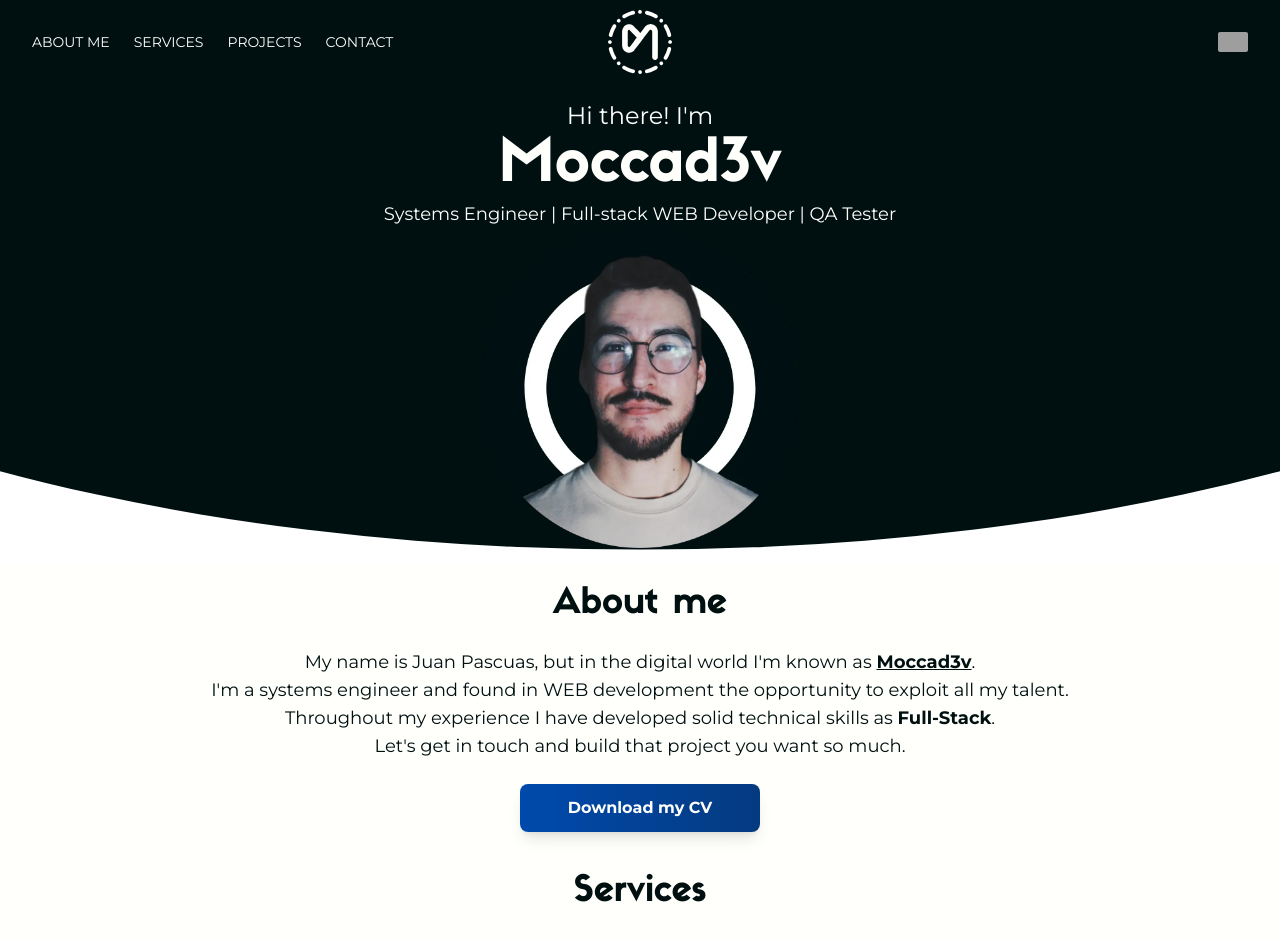
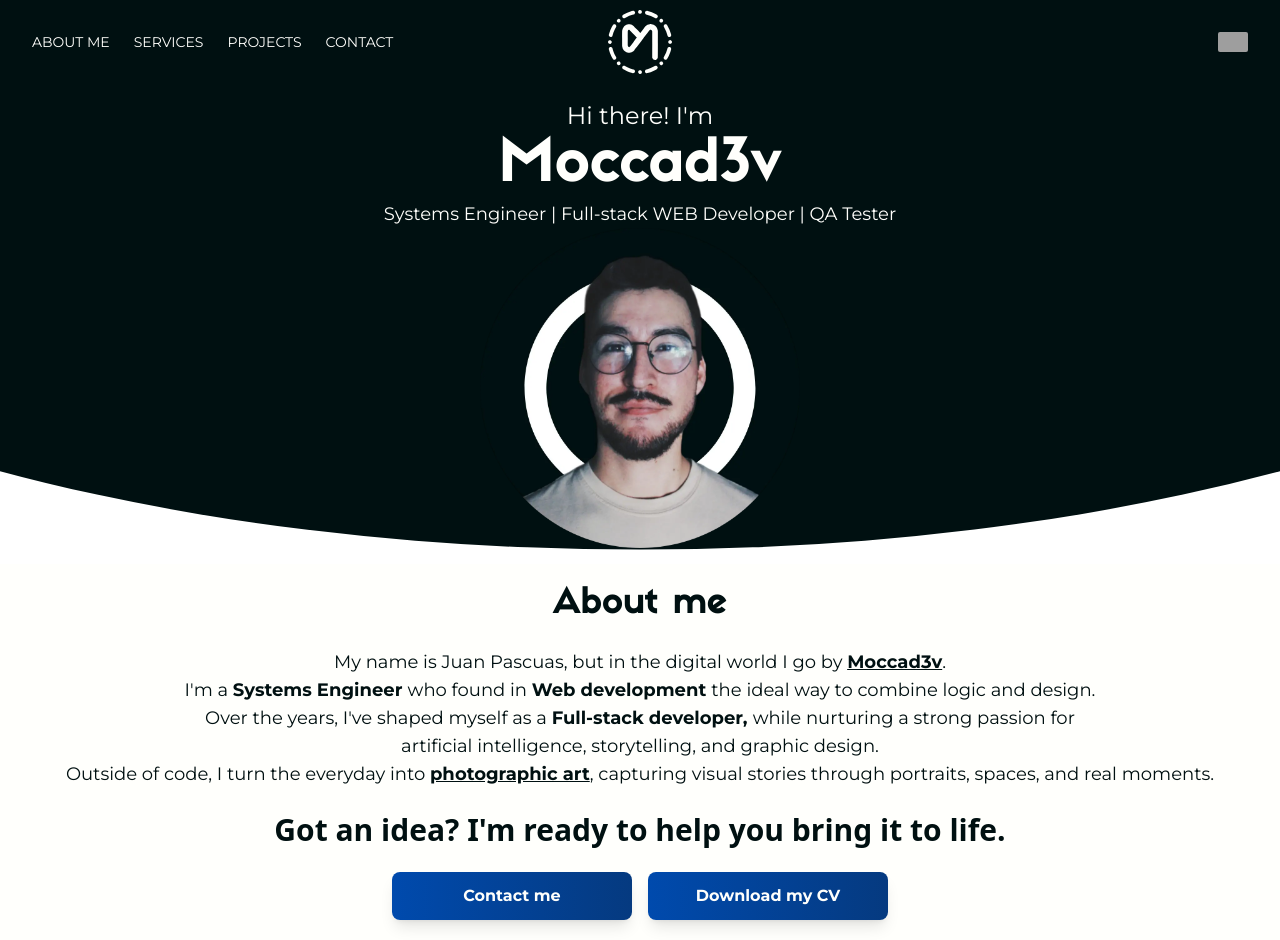
Before and after one commit to moccad3v/my-portfolio, a React (Vite) app: page / in a window 1280 px wide. Shown: the top 940 px of the page. Built offline with nearby package versions, Linux system fonts and the light colour scheme; grey boxes are pictures that could not be loaded.

Commit message:
Update CV links, social media icons, and language files for consistency and minor design improvements

```diff
--- a/src/App.jsx
+++ b/src/App.jsx
@@ -7,6 +7,7 @@ import Services from "./components/services.jsx";
 import Projects from "./components/projects.jsx";
 import Contact from "./components/contact.jsx";
 import Menu from "~icons/lucide/menu";
+import SILinkedIn from "~icons/simple-icons/linkedin";
 import SIFacebook from "~icons/simple-icons/facebook";
 import SIX from "~icons/simple-icons/x";
 import SIInstagram from "~icons/simple-icons/instagram";
@@ -145,7 +146,7 @@ function App() {
               href="https://www.linkedin.com/in/moccad3v/"
               target="_blank"
               rel="noopener noreferrer"
-              className="font-semibold underline"
+              className="font-semibold underline hover:text-moccaBlue"
             >
               {texts.footer.description.hl1}
             </a>
@@ -155,25 +156,32 @@ function App() {
           </p>
           <div className="flex justify-center md:justify-end gap-4 mt-2 md:mt-0">
             <a
+              href="https://www.linkedin.com/moccad3v"
+              target="_blank"
+              rel="noopener noreferrer"
+            >
+              <SILinkedIn className="w-5 h-5 hover:text-moccaBlue transition" />
+            </a>
+            <a
               href="https://www.facebook.com/moccad3v"
               target="_blank"
               rel="noopener noreferrer"
             >
-              <SIFacebook className="w-6 h-6 hover:text-moccaBlue transition" />
+              <SIFacebook className="w-5 h-5 hover:text-moccaBlue transition" />
             </a>
             <a
               href="https://www.x.com/moccad3v"
               target="_blank"
               rel="noopener noreferrer"
             >
-              <SIX className="w-6 h-6  hover:text-moccaBlue transition" />
+              <SIX className="w-5 h-5  hover:text-moccaBlue transition" />
             </a>
             <a
               href="https://www.instagram.com/moccad3v"
               target="_blank"
               rel="noopener noreferrer"
             >
-              <SIInstagram className="w-6 h-6 hover:text-moccaBlue transition" />
+              <SIInstagram className="w-5 h-5 hover:text-moccaBlue transition" />
             </a>
           </div>
         </div>
--- a/src/components/aboutme.jsx
+++ b/src/components/aboutme.jsx
@@ -15,22 +15,49 @@ const AboutMe = ({ texts, language }) => {
         {texts.aboutMeSec.title}
       </h2>
 
-      <p className="mb-6 whitespace-pre-line text-lg max-w-6xl text-moccaBlack font-montserrat">
+      <p className="mb-6 whitespace-pre-line text-center text-lg max-w-6xl text-moccaBlack font-montserrat">
         {texts.aboutMeSec.description.p1}
         <a
           href="https://www.linkedin.com/in/moccad3v"
           target="_blank"
           rel="noopener noreferrer"
-          className="font-bold underline"
+          className="font-bold underline hover:text-moccaBlue"
         >
           {texts.aboutMeSec.description.hl1}
         </a>
-
         {texts.aboutMeSec.description.p2}
         <span className="font-bold">{texts.aboutMeSec.description.hl2}</span>
         {texts.aboutMeSec.description.p3}
+        <span className="font-bold">{texts.aboutMeSec.description.hl3}</span>
+        {texts.aboutMeSec.description.p4}
+        {texts.aboutMeSec.description.p5}
+        <span className="font-bold">{texts.aboutMeSec.description.hl4}</span>
+        {texts.aboutMeSec.description.p6}
+        {texts.aboutMeSec.description.p7}
+        {texts.aboutMeSec.description.p8}
+        <a
+          href="https://www.instagram.com/studiosmocca"
+          target="_blank"
+          rel="noopener noreferrer"
+          className="font-bold underline hover:text-moccaBlue"
+        >
+          {texts.aboutMeSec.description.hl5}
+        </a>
+        {texts.aboutMeSec.description.p9}
       </p>
+      <span className="mb-6 font-bold text-3xl text-moccaBlack ">
+        {texts.aboutMeSec.description.p10}
+      </span>
 
+      <div className="flex gap-4 flex-col md:grid md:grid-cols-2 justify-center">
+        <a
+          href="https://www.linkedin.com/in/moccad3v"
+          target="_blank"
+          rel="noopener noreferrer"
+          className="w-60 font-montserrat px-6 py-3 bg-gradient-to-r from-moccaBlue to-[#053a80] text-moccaWhite font-bold rounded-lg shadow-lg transition-transform transform hover:scale-105"
+        >
+          {texts.aboutMeSec.contact}
+        </a>
         <a
           href={cvFile}
           download
@@ -38,6 +65,7 @@ const AboutMe = ({ texts, language }) => {
         >
           {texts.aboutMeSec.downloadCV}
         </a>
+      </div>
     </section>
   );
 };
--- a/src/components/scrolltotop.jsx
+++ b/src/components/scrolltotop.jsx
@@ -6,7 +6,7 @@ export default function ScrollToTop() {
 
   useEffect(() => {
     const toggleVisibility = () => {
-      setVisible(window.scrollY > 150);
+      setVisible(window.scrollY > 300);
     };
     window.addEventListener("scroll", toggleVisibility);
     return () => window.removeEventListener("scroll", toggleVisibility);
@@ -21,7 +21,7 @@ export default function ScrollToTop() {
   return (
     <button
       onClick={scrollToTop}
-      className="fixed bottom-[6px] right-[6px] z-50 bg-gradient-to-r from-moccaBlue to-[#053a80] text-white p-3 rounded-full shadow-lg md:bottom-16 md:right-2 transition-transform transform hover:scale-105"
+      className="fixed bottom-[6px] right-[6px] z-50 bg-gradient-to-r from-moccaBlue to-[#053a80] text-white p-3 rounded-full shadow-lg md:bottom-[60px] md:right-2 transition-transform transform hover:scale-105"
       aria-label="Back to Top"
     >
       <ArrowUpIcon className="w-5 h-5" />
--- a/src/languages/en.js
+++ b/src/languages/en.js
@@ -19,12 +19,23 @@ const en = {
   aboutMeSec: {
     title: "About me",
     description: {
-      p1: "My name is Juan Pascuas, but in the digital world I'm known as ",
+      p1: "My name is Juan Pascuas, but in the digital world I go by ",
       hl1: "Moccad3v",
-      p2: ".\nI'm a systems engineer and found in WEB development the opportunity to exploit all my talent.\nThroughout my experience I have developed solid technical skills as ",
-      hl2: "Full-Stack",
-      p3: ".\nLet's get in touch and build that project you want so much.",
+      p2: ".\nI'm a ",
+      hl2: "Systems Engineer ",
+      p3: "who found in ",
+      hl3: "Web development ",
+      p4: "the ideal way to combine logic and design.",
+      p5: "\nOver the years, I've shaped myself as a ",
+      hl4: "Full-stack developer, ",
+      p6: "while nurturing a strong passion for ",
+      p7: "\nartificial intelligence, storytelling, and graphic design",
+      p8: ".\nOutside of code, I turn the everyday into ",
+      hl5: "photographic art",
+      p9: ", capturing visual stories through portraits, spaces, and real moments.",
+      p10: "\nGot an idea? I'm ready to help you bring it to life.",
     },
+    contact: "Contact me",
     downloadCV: "Download my CV",
   },
   servicesSec: {
--- a/src/languages/es.js
+++ b/src/languages/es.js
@@ -21,10 +21,21 @@ const es = {
     description: {
       p1: "Me llamo Juan Pascuas, pero en el mundo digital me conocen como ",
       hl1: "Moccad3v",
-      p2: ".\nSoy ingeniero de sistemas y encontré en el desarrollo WEB la oportunidad de explotar todo mi talento.\nA lo largo de mi experiencia he desarrollado habilidades técnicas sólidas como ",
-      hl2: "Full-Stack",
-      p3: ".\nPongámonos en contacto y construyamos ese proyecto que tanto deseas.",
+      p2: ".\nSoy ",
+      hl2: "Ingeniero de Sistemas ",
+      p3: "y descubrí en el ",
+      hl3: "desarrollo Web ",
+      p4: "una forma de unir lógica y diseño.",
+      p5: "\nA lo largo de mi carrera he consolidado mi perfil como ",
+      hl4: "Desarrollador Full-stack, ",
+      p6: "alimentando al mismo tiempo una fuerte pasión por la ",
+      p7: "inteligencia artificial, el storytelling y el diseño gráfico",
+      p8: ".\nFuera del código, transformo lo cotidiano en ",
+      hl5: "arte fotográfico",
+      p9: ", capturando historias visuales a través de retratos, espacios y momentos reales.",
+      p10: "\n¿Tienes una idea? Estoy listo para ayudarte a hacerla realidad.",
     },
+    contact: "Contáctame",
     downloadCV: "Descarga mi CV",
   },
   servicesSec: {
```
Also changed, not shown: 2 other files (tests, documents, lock files or other folders). Lines whose indentation alone changed are shown as unchanged.
